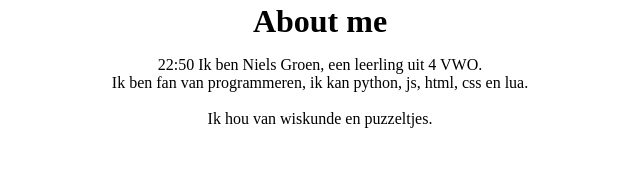
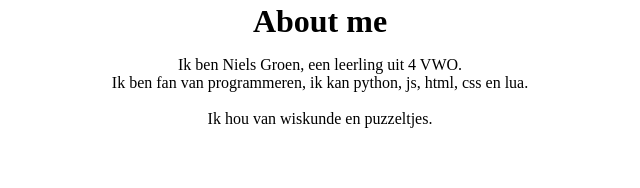
Before and after one commit to hooded-person/portfolio, a website: page index.html in a window 1280 px wide. Shown: the part 572-760 px from the top of the page, 320-960 px from the left. Drawn offline with Linux system fonts and the light colour scheme.

Commit message:
remove the timestamp

```diff
--- a/index.html
+++ b/index.html
@@ -49,7 +49,7 @@
 	</div>
 	<div class="centerContentHorizontal">
 		<h1 class="title text">About me</h1>
-		<p class="center">22:50
+		<p class="center">
 			Ik ben Niels Groen, een leerling uit <span id="Xvwo"></span>. <br>
 			Ik ben fan van programmeren, ik kan python, js, html, css en lua.<br>
 			<br>
```
